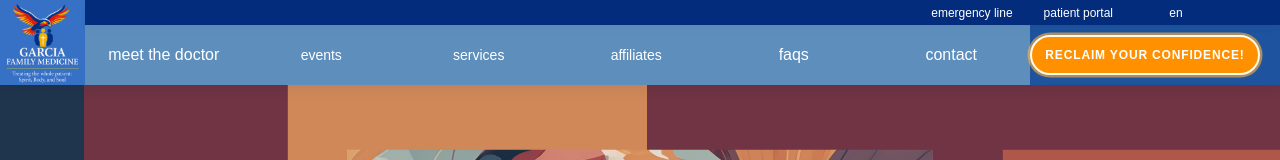
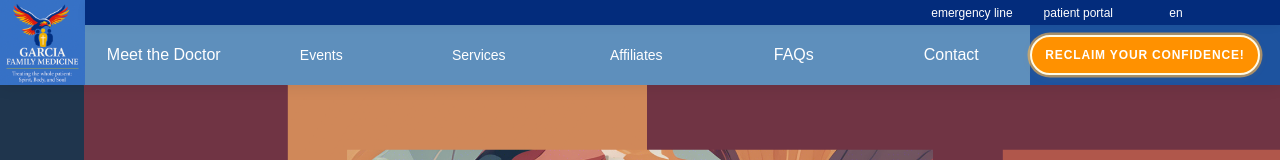
Before and after one commit to GarciaFamilyMedicine/garciafamilymedicine.care, a Next.js app: page / in a window 1280 px wide. Shown: the top 160 px of the page. Built offline with nearby package versions, Linux system fonts and the light colour scheme.

Commit message:
words start with capital in header

```diff
--- a/components/header/navdata.js
+++ b/components/header/navdata.js
@@ -19,10 +19,10 @@ const july_2025 = {
 };
 
 export const nav_links = [
-  { href: '/meetthedoctor', label: 'meet the doctor' },
+  { href: '/meetthedoctor', label: 'Meet the Doctor' },
 
   {
-    label: 'events',
+    label: 'Events',
     dropdown: {
       links: [
         {
@@ -45,7 +45,7 @@ export const nav_links = [
   },
 
   {
-    label: 'services',
+    label: 'Services',
     dropdown: {
       links: [
         {
@@ -79,7 +79,7 @@ export const nav_links = [
   },
 
   {
-    label: 'affiliates',
+    label: 'Affiliates',
     dropdown: {
       links: [
         {
@@ -102,6 +102,6 @@ export const nav_links = [
     },
   },
 
-  { href: '/#faqs', label: 'faqs' },
-  { href: '/#contact', label: 'contact' },
+  { href: '/#faqs', label: 'FAQs' },
+  { href: '/#contact', label: 'Contact' },
 ];
```
